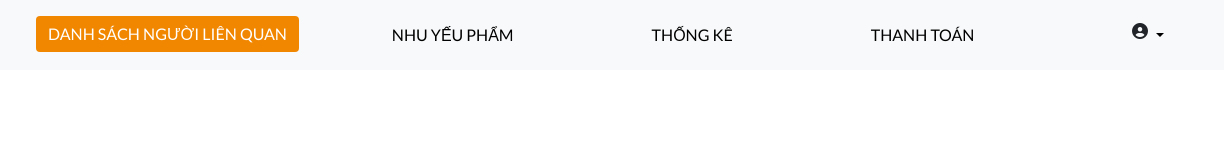
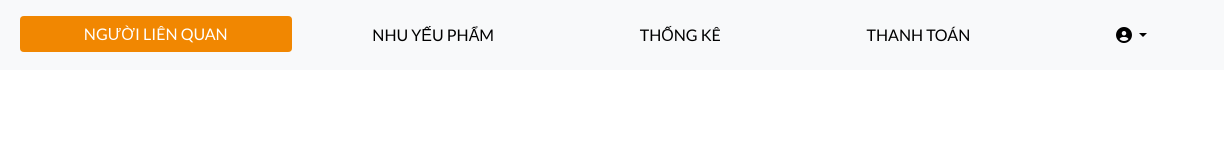
Before and after one commit to doankimhuy-it/PTUDW-19TN-Nhom01, a plain HTML site: page manager-patient.html in a window 1280 px wide. Shown: the full height of the page, 56-1280 px from the left. Drawn offline with nearby package versions, Linux system fonts and the light colour scheme.

Commit message:
Adjusment to navigation bar in manager-patient

```diff
--- a/manager-patient.html
+++ b/manager-patient.html
@@ -25,38 +25,43 @@
                 <span class="navbar-toggler-icon"></span>
             </button>
             <div class="collapse navbar-collapse" id="navbarSupportedContent">
-                <ul class="navbar-nav me-auto">
-                    <li class="nav-item mx-3">
+                <ul class="navbar-nav nav-fill w-100">
+                    <li class="nav-item">
                         <a class="nav-link active" aria-current="page" href="#">
-                            <button type="button" class="btn btn-primary">DANH SÁCH NGƯỜI LIÊN QUAN</button>
+                            <button type="button" class="btn btn-primary w-100">NGƯỜI LIÊN QUAN</button>
                         </a>
                     </li>
-                    <li class="nav-item mx-5">
+                    <li class="nav-item">
                         <a class="nav-link" href="#">
-                            <button type="button" class="btn btn-link">NHU YẾU PHẨM</button></a>
-                    </li>
-                    <li class="nav-item mx-5">
-                        <a class="nav-link" href="#">
-                            <button type="button" class="btn btn-link">THỐNG KÊ</button></a>
+                            <button type="button" class="btn btn-link w-100">NHU YẾU PHẨM</button>
                         </a>
                     </li>
-                    <li class="nav-item mx-5">
+                    <li class="nav-item">
                         <a class="nav-link" href="#">
-                            <button type="button" class="btn btn-link">THANH TOÁN</button></a>
+                            <button type="button" class="btn btn-link w-100">THỐNG KÊ</button>
                         </a>
                     </li>
-                </ul>
-                <div class="d-flex me-5">
+                    <li class="nav-item">
+                        <a class="nav-link" href="#">
+                            <button type="button" class="btn btn-link w-100">THANH TOÁN</button>
+                        </a>
+                    </li>
+                    <li class="nav-item d-flex justify-content-center align-items-center">
+
+                        <div class="dropdown ms-2">
+                            <button class="btn btn-link dropdown-toggle" type="button" id="accountControl" data-bs-toggle="dropdown"
+                                aria-expanded="false">
                                 <i class="fas fa-user-circle"></i>
-                    <div class="dropdown ms-2">
-                        <a class="dropdown-toggle" href="#" role="button" id="accountOption" data-bs-toggle="dropdown"
-                            aria-expanded="false"></a>
+                            </button>
 
-                        <ul class="dropdown-menu dropdown-menu-end" aria-labelledby="accountOption">
+                            <ul class="dropdown-menu dropdown-menu-lg-end dropdown-menu-sm-start"
+                                aria-labelledby="accountControl">
                                 <li><a class="dropdown-item" href="#">Cài đặt tài khoản</a></li>
                                 <li><a class="dropdown-item" href="#">Đăng xuất</a></li>
                             </ul>
                         </div>
+                    </li>
+                </ul>
             </div>
         </div>
         </div>
```
Also changed, not shown: css/manager.css (line endings or trailing spaces). Lines whose indentation alone changed are shown as unchanged.
